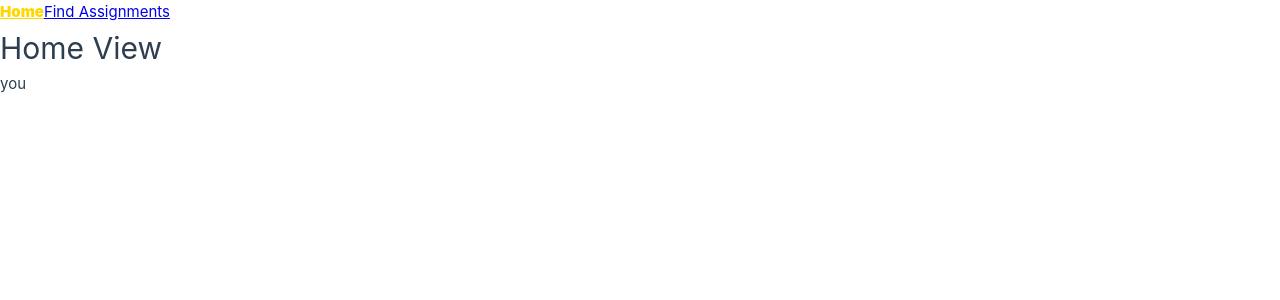
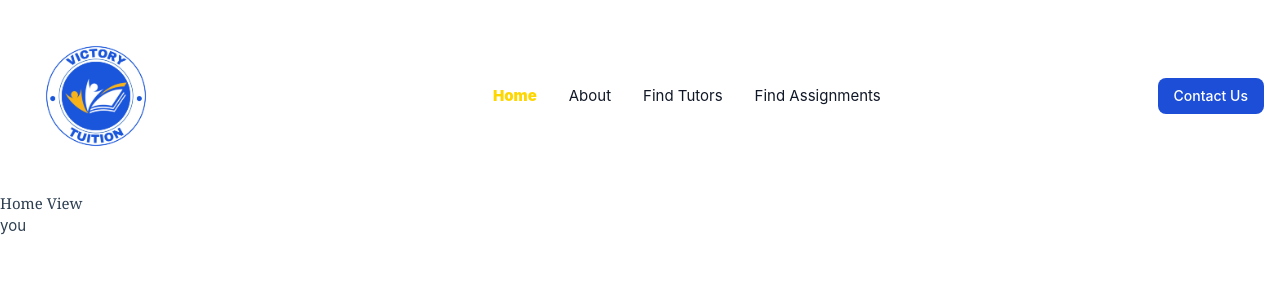
Before and after one commit to zqleow13/Tuition-Website, a Vue app: page / in a window 1280 px wide. Shown: the top 300 px of the page. Built offline with nearby package versions, Linux system fonts and the light colour scheme.

Commit message:
Styled my navbar and added logo
- Added logo to the nav bar and linked it to homepage -Styled the navbar using Tailwind CSS -Added a CTA button at the right side of the navbar

```diff
--- a/package.json
+++ b/package.json
@@ -13,6 +13,9 @@
   },
   "devDependencies": {
     "@vitejs/plugin-vue": "^4.3.4",
+    "autoprefixer": "^10.4.16",
+    "postcss": "^8.4.31",
+    "tailwindcss": "^3.3.3",
     "vite": "^4.4.9"
   }
 }
--- /dev/null
+++ b/postcss.config.js
@@ -0,0 +1,6 @@
+module.exports = {
+  plugins: {
+    tailwindcss: {},
+    autoprefixer: {},
+  },
+}
--- /dev/null
+++ b/src/assets/index.css
@@ -0,0 +1,5 @@
+@import "tailwindcss/base";
+
+@import "tailwindcss/components";
+
+@import "tailwindcss/utilities";
--- a/src/components/Nav.vue
+++ b/src/components/Nav.vue
@@ -2,10 +2,39 @@
     import {RouterLink} from "vue-router"
 </script>
 <template>
-    <div>
-        <RouterLink active-class="active" to="/">Home</RouterLink>
-        <RouterLink  active-class="active" to="/findassignments">Find Assignments</RouterLink>
+<nav class="bg-white border-gray-200 dark:bg-gray-900">
+    <div class="max-w-screen-xl flex flex-wrap items-center justify-between mx-auto p-4">
+    <RouterLink to="/" class="flex items-center">
+        <img src="Victory_Tuition_logo.png" class="h-40 mr-10" alt="Victory Tuition Logo"/>
+    </RouterLink>
+    <div class="flex md:order-2">
+        <button type="button" class="text-white bg-blue-700 hover:bg-blue-800 focus:ring-4 focus:outline-none focus:ring-blue-300 font-medium rounded-lg text-sm px-4 py-2 text-center mr-3 md:mr-0 dark:bg-blue-600 dark:hover:bg-blue-700 dark:focus:ring-blue-800">Contact Us</button>
+        <button data-collapse-toggle="navbar-cta" type="button" class="inline-flex items-center p-2 w-10 h-10 justify-center text-sm text-gray-500 rounded-lg md:hidden hover:bg-gray-100 focus:outline-none focus:ring-2 focus:ring-gray-200 dark:text-gray-400 dark:hover:bg-gray-700 dark:focus:ring-gray-600" aria-controls="navbar-cta" aria-expanded="false">
+          <span class="sr-only">Open main menu</span>
+          <svg class="w-5 h-5" aria-hidden="true" xmlns="http://www.w3.org/2000/svg" fill="none" viewBox="0 0 17 14">
+              <path stroke="currentColor" stroke-linecap="round" stroke-linejoin="round" stroke-width="2" d="M1 1h15M1 7h15M1 13h15"/>
+          </svg>
+      </button>
     </div>
+    <div class="items-center justify-between hidden w-full md:flex md:w-auto md:order-1" id="navbar-cta">
+      <ul class="flex flex-col font-medium p-4 md:p-0 mt-4 border border-gray-100 rounded-lg bg-gray-50 md:flex-row md:space-x-8 md:mt-0 md:border-0 md:bg-white dark:bg-gray-800 md:dark:bg-gray-900 dark:border-gray-700">
+        <li>
+          <RouterLink active-class="active" to="/" class="block py-2 pl-3 pr-4 text-white bg-blue-700 rounded md:bg-transparent md:text-blue-700 md:p-0 md:dark:text-blue-500" aria-current="page">Home</RouterLink>
+        </li>
+        <li>
+          <a href="#" class="block py-2 pl-3 pr-4 text-gray-900 rounded hover:bg-gray-100 md:hover:bg-transparent md:hover:text-blue-700 md:p-0 md:dark:hover:text-blue-500 dark:text-white dark:hover:bg-gray-700 dark:hover:text-white md:dark:hover:bg-transparent dark:border-gray-700">About</a>
+        </li>
+        <li>
+          <a href="#" class="block py-2 pl-3 pr-4 text-gray-900 rounded hover:bg-gray-100 md:hover:bg-transparent md:hover:text-blue-700 md:p-0 md:dark:hover:text-blue-500 dark:text-white dark:hover:bg-gray-700 dark:hover:text-white md:dark:hover:bg-transparent dark:border-gray-700">Find Tutors</a>
+        </li>
+        <li>
+          <RouterLink active-class="active" to="/findassignments" class="block py-2 pl-3 pr-4 text-gray-900 rounded hover:bg-gray-100 md:hover:bg-transparent md:hover:text-blue-700 md:p-0 md:dark:hover:text-blue-500 dark:text-white dark:hover:bg-gray-700 dark:hover:text-white md:dark:hover:bg-transparent dark:border-gray-700">Find Assignments</RouterLink>
+        </li>
+      </ul>
+    </div>
+    </div>
+  </nav>
+
 </template>
 
 <style scoped>
--- a/src/main.js
+++ b/src/main.js
@@ -3,6 +3,7 @@
 import { createApp } from 'vue'
 import App from './App.vue'
 import router from './router'
+import '../src/assets/index.css'
 
 
 const app = createApp(App)
--- a/src/views/HomeView.vue
+++ b/src/views/HomeView.vue
@@ -1,6 +1,6 @@
 <template>
     <div>
-        <h1>Home View</h1>
+        <h1 class="font-serif">Home View</h1>
         <h4>you</h4>
     </div>
 </template>
--- /dev/null
+++ b/tailwind.config.js
@@ -0,0 +1,8 @@
+/** @type {import('tailwindcss').Config} */
+module.exports = {
+  content: ['./index.html', './src/**/*.{vue,js,ts,jsx,tsx}'],
+  theme: {
+    extend: {},
+  },
+  plugins: [],
+}
```
Also changed, not shown: Victory_Tuition_logo.png (added), src/views/AssignmentsView.vue (line endings or trailing spaces), 1 other file (tests, documents, lock files or other folders).
